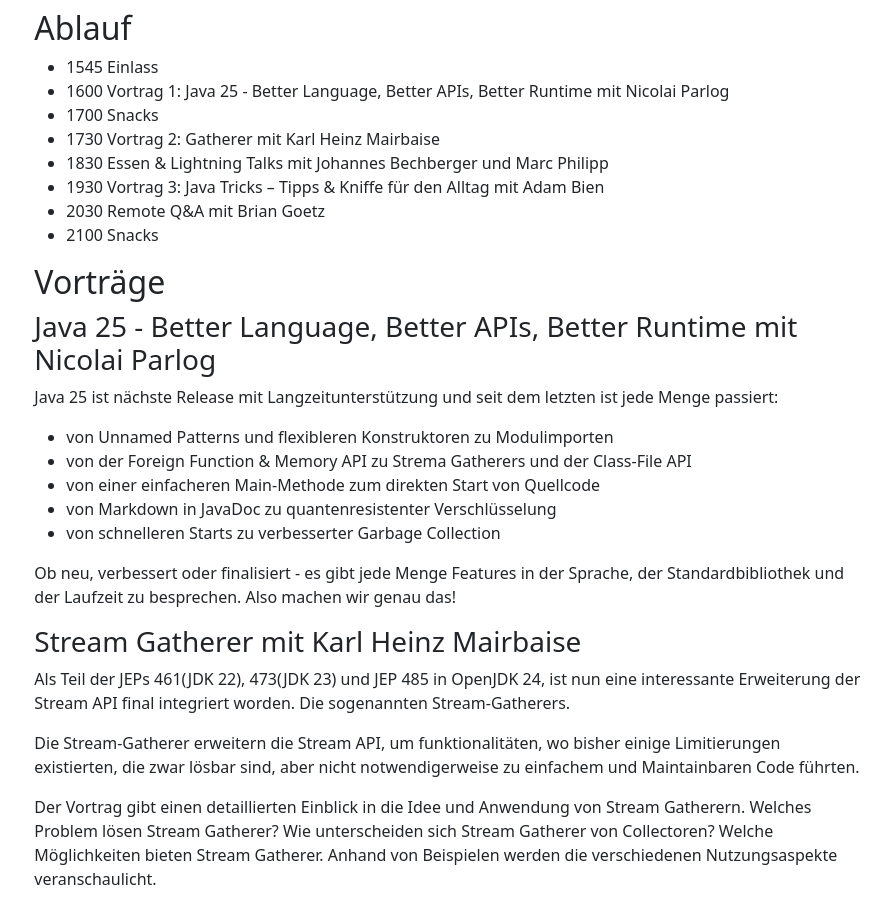
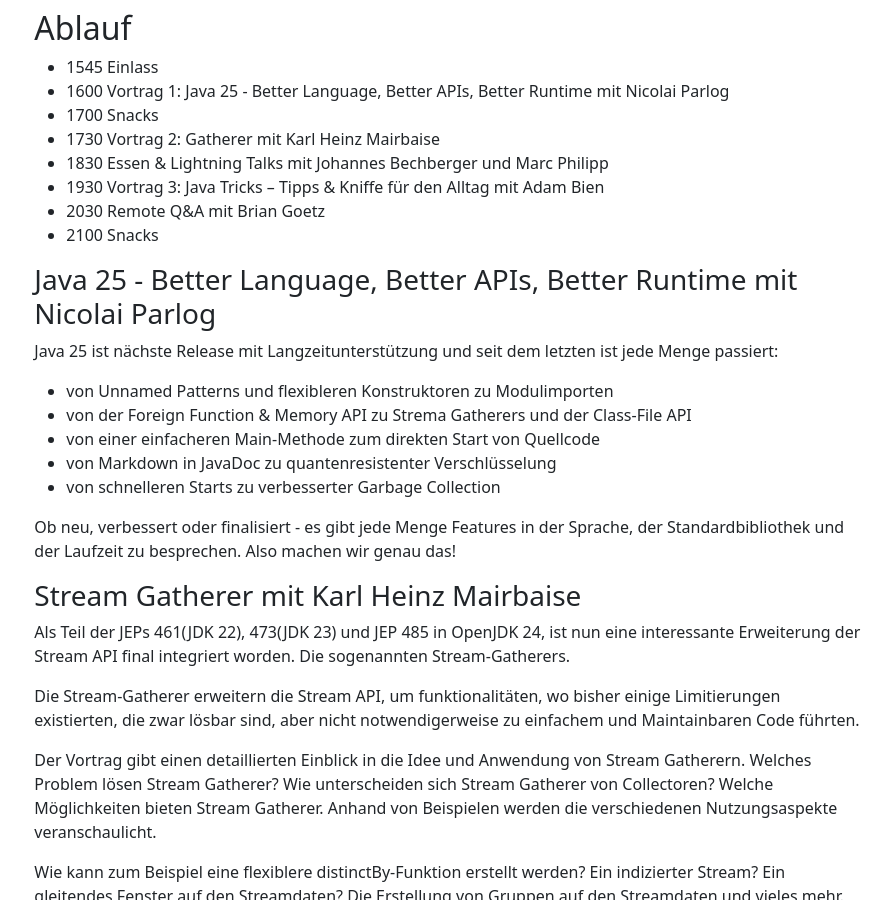
Before and after one commit to jugka/jugka-site, a Jekyll site: the page built from _posts/events/2025-10-16-javaday.markdown, in a window 1280 px wide and 900 px high, scrolled down 444 px. Shown: the whole window, without its empty margins (191-1082 px from the left). Built offline with Jekyll 4.4.1, drawn with Linux system fonts in a browser that asks for light colours.

Commit message:
Update 2025-10-16-javaday.markdown
Fix headline

```diff
--- a/_posts/events/2025-10-16-javaday.markdown
+++ b/_posts/events/2025-10-16-javaday.markdown
@@ -24,8 +24,6 @@
 - 1930 Vortrag 3: Java Tricks – Tipps & Kniffe für den Alltag mit Adam Bien
 - 2030 Remote Q&A mit Brian Goetz
 - 2100 Snacks
-
-## Vorträge
 
 ### Java 25 - Better Language, Better APIs, Better Runtime mit Nicolai Parlog
 
@@ -98,6 +96,6 @@
 dir die Grundlagen des Profilings und zeigt, warum es mit JDK 25
 einfacher ist als je zuvor.
 
-## Lightning Talk: JUnit 6.0 mit Marc Philipp
+### Lightning Talk: JUnit 6.0 mit Marc Philipp
 
-Dank des Sovereign Tech Fund hatte ich dieses und letztes Jahr die  Gelegenheit, Vollzeit an JUnit zu arbeiten. In diesem Lightning Talk werde ich von meine Erfahrungen berichten und in aller Kürze die  wichtigsten Neuerungen vorstellen. Dazu zählen unter anderem Open Test Reporting, parametrisierte Testklassen und Discovery Issues.
+Dank des Sovereign Tech Fund hatte ich dieses und letztes Jahr die  Gelegenheit, Vollzeit an JUnit zu arbeiten. In diesem Lightning Talk werde ich von meine Erfahrungen berichten und in aller Kürze die wichtigsten Neuerungen vorstellen. Dazu zählen unter anderem Open Test Reporting, parametrisierte Testklassen und Discovery Issues.
```
